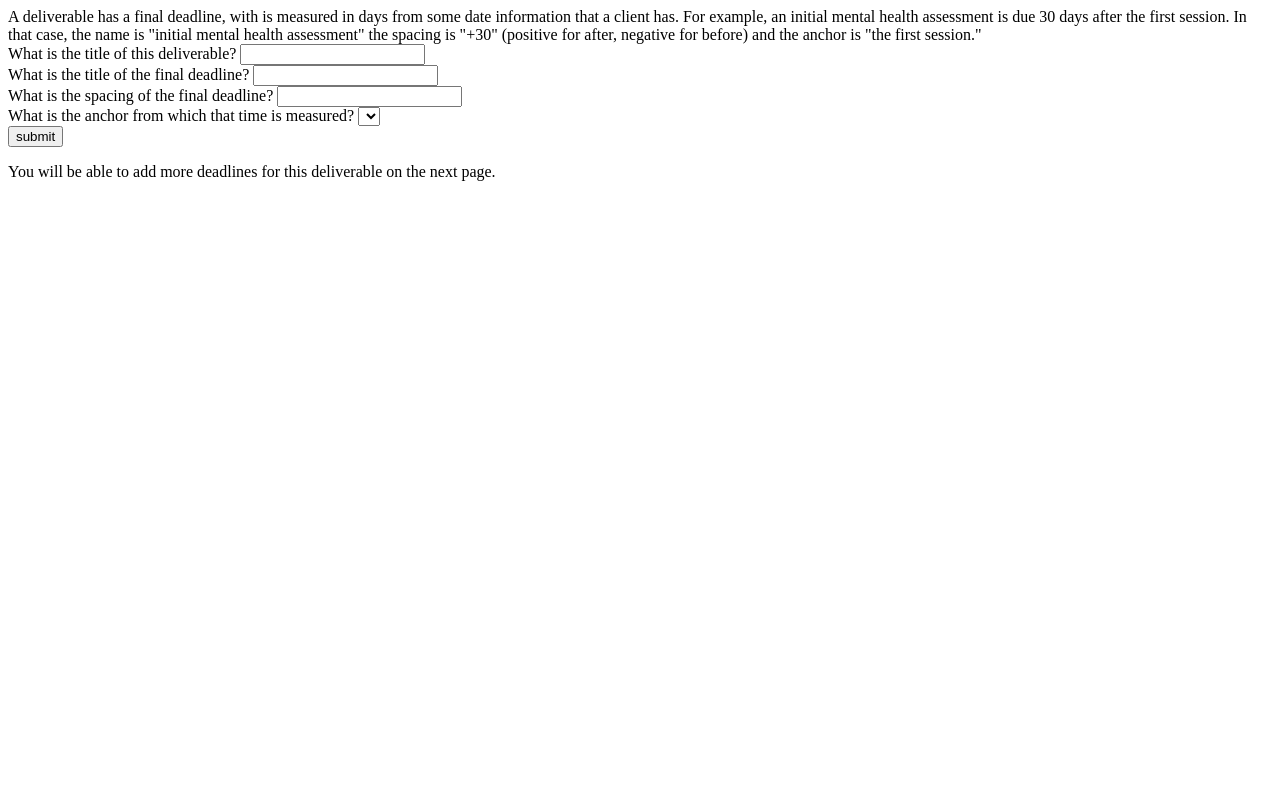
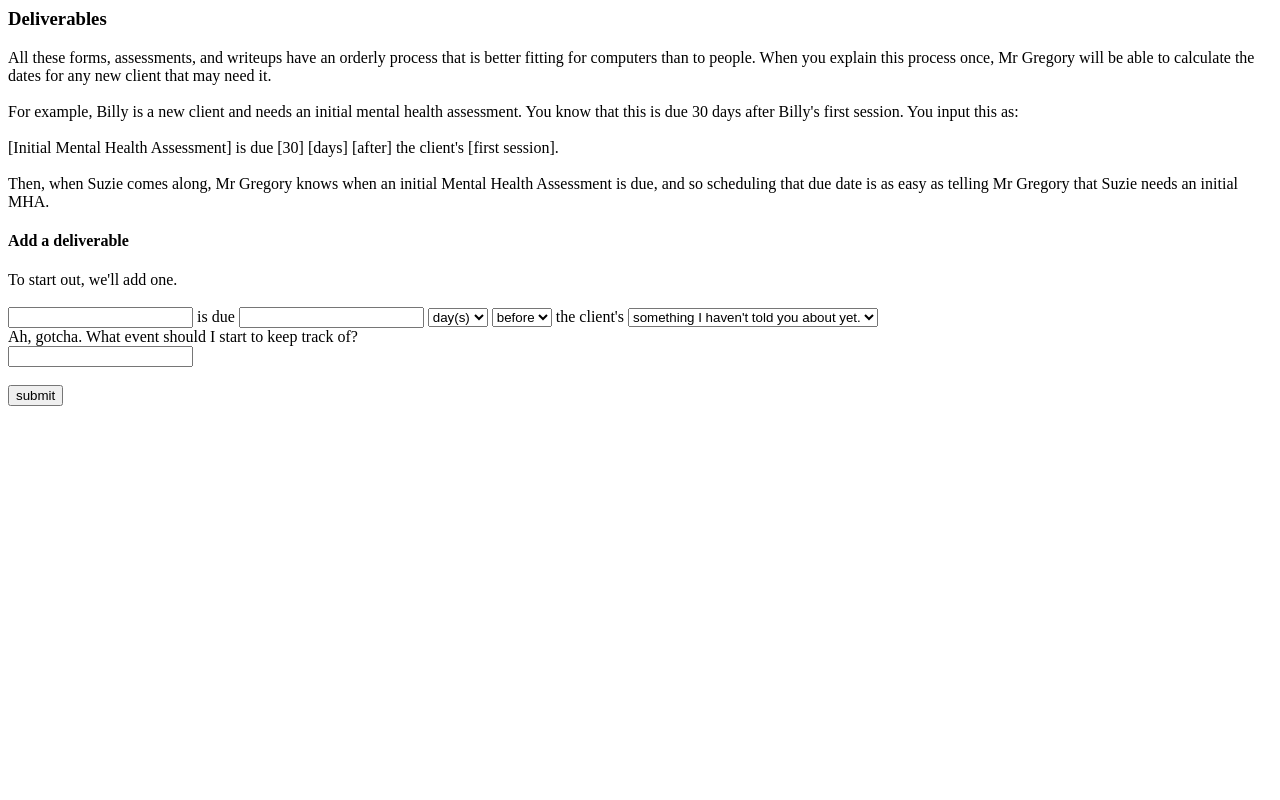
Before and after one commit to MrMallIronmaker/mrgregory, a Django app: page /new_deliverable/ in a window 1280 px wide. Run offline with Django 3.2, Linux system fonts and the light colour scheme; data that the repository does not hold is empty.

Commit message:
Rework flow (fix bug #1)

```diff
--- a/paperwork/templates/paperwork/deliverables.html
+++ b/paperwork/templates/paperwork/deliverables.html
@@ -1,5 +1,3 @@
-So now come the deliverables. These are the big deals, like mental health assessments.<br>
-
 <h4> Deliverable List </h4>
 
 {% if deliverable_list %}
@@ -18,5 +16,6 @@ So now come the deliverables. These are the big deals, like mental health assess
 <br>
 
 {% if deliverable_list %}
-	Now that you've got your clients, and your deliverables, you can <a href="/tasks/"> generate your tasks. </a>
+	Now that you've got your deliverables, you can <a href="/clients/">add
+	your clients</a>.
 {% endif %}
--- a/paperwork/templates/paperwork/new_deliverable.html
+++ b/paperwork/templates/paperwork/new_deliverable.html
@@ -1,20 +1,66 @@
-A deliverable has a final deadline, with is measured in days from some date information that a client has. For example, an initial mental health assessment is due 30 days after the first session. In that case, the name is "initial mental health assessment" the spacing is "+30" (positive for after, negative for before) and the anchor is "the first session."
+<h3> Deliverables </h3>
+
+All these forms, assessments, and writeups have an orderly process that is
+better fitting for computers than to people. When you explain this process once,
+Mr Gregory will be able to calculate the dates for any new client that may need
+it.<br>
+<br>
+
+For example, Billy is a new client and needs an initial mental health
+assessment. You know that this is due 30 days after Billy's first session. You
+input this as:<br>
+<br>
+[Initial Mental Health Assessment] is due [30] [days] [after] the client's
+[first session].<br>
+<br>
+Then, when Suzie comes along, Mr Gregory knows when an initial Mental Health
+Assessment is due, and so scheduling that due date is as easy as telling Mr
+Gregory that Suzie needs an initial MHA.
+<br>
+
+<h4> Add a deliverable </h4>
+
+To start out, we'll add one.
+<br><br>
+
+<script>
+function anchorChanged() {
+	if (document.getElementById("anchorselect").value === "other") {
+		document.getElementById("otherdiv").style.display = 'block';
+	} else {
+		document.getElementById("otherdiv").style.display = 'none';
+	}
+}
+</script>
 
 <form action="/new_deliverable/" method="post">
 {% csrf_token %}
-What is the title of this deliverable? <input type="text" name="title" /><br>
-What is the title of the final deadline? <input type="text" name="deadline_title" /><br>
-What is the spacing of the final deadline? <input type="number" name="number" /><br>
-What is the anchor from which that time is measured?
+<input type="text" name="title" /> is due
+<input type="number" name="number" />
 
-<select name="anchor">
+<select name="duration">
+	<option value="day">day(s)</option>
+	<!--option value="week">week(s)</option-->
+	<!--option value="month">month(s)</option-->
+</select>
+<select name="relation">
+	<option value="before">before</option>
+	<option value="after">after</option>
+</select>
+the client's
+<select name="anchor" id="anchorselect" onchange="anchorChanged()">
 {% for cit in client_info_type_list %}
     <option value="{{cit.id}}">{{cit.title}}</option>
 {% endfor %}
+	<option value="other">something I haven't told you about yet.</option>
 </select>
-<br>
-
+<div id="otherdiv" style="display:none">
+	Ah, gotcha. What event should I start to keep track of? <br>
+	<input type="text" name="otheranchor" />
+</div><br>
 <input type="submit" value="submit" />
 </form>
 
-You will be able to add more deadlines for this deliverable on the next page.
+<script type="text/javascript">
+	anchorChanged(); // if there isn't multiple options, the selection can't be changed.
+</script>
--- a/paperwork/urls.py
+++ b/paperwork/urls.py
@@ -4,7 +4,7 @@ from . import views
 
 app_name = 'paperwork'
 urlpatterns = [
-    url(r'^$', views.index, name='index'),
+    url(r'^$', views.home, name='home'),
     url(r'^client_info_types/$', views.client_info_types),
     url(r'^clients/$', views.clients),
     url(r'^deliverables/$', views.deliverables),
--- a/paperwork/views.py
+++ b/paperwork/views.py
@@ -11,10 +11,12 @@ from .models import ClientInfoType, Client, ClientInfoDate, Deliverable, \
 
 from datetime import timedelta
 
+import logic
+
 # Create your views here.
 
-def index(request):
-    return render(request, 'paperwork/index.html')
+def home(request):
+    return render(request, 'paperwork/home.html')
 
 def client_info_types(request):
 	# does the request have a post option?
@@ -57,17 +59,27 @@ def deliverables(request):
 
 def new_deliverable(request):
 	# if there's a POST, process it and redirect.
-	if all([i in request.POST for i in ["title", "anchor", "number", "deadline_title"]]):
-		cit = ClientInfoType.objects.get(id=request.POST["anchor"])
-		fd = FinalDeadline(
-			relative_info_type=cit,
-			offset=request.POST["number"],
-			title=request.POST["deadline_title"]
-		)
-		fd.save()
-		deliverable = Deliverable(title=request.POST["title"], final=fd)
-		deliverable.save()
-		return HttpResponseRedirect(reverse('paperwork:deliverable', args=(deliverable.id,)))
+	if all([i in request.POST for i in ["title", "anchor", "number", "duration", "relation"]]):
+		# handle the case where I need to make a new client info type
+		cit = None
+		if (request.POST["anchor"] != "other"):
+			cit = ClientInfoType.objects.get(id=request.POST["anchor"])
+		else:
+			if request.POST["otheranchor"]:
+				cit = ClientInfoType(title=request.POST["otheranchor"])
+				cit.save()
+
+		if cit:
+			fd = FinalDeadline(
+				relative_info_type=cit,
+				offset=logic.time_phrase(request.POST["number"],
+					request.POST["duration"], request.POST["relation"]),
+				title=request.POST["title"]
+			)
+			fd.save()
+			deliverable = Deliverable(title=request.POST["title"], final=fd)
+			deliverable.save()
+			return HttpResponseRedirect(reverse('paperwork:deliverable', args=(deliverable.id,)))
 
 	# if there's no POST, then just go ahead and display the page.
 	return render(request, 'paperwork/new_deliverable.html', {
@@ -81,11 +93,12 @@ def view_deliverable(request, deliverable_id):
 	deadlines = [i for i in step_deadlines] + [deliverable.final]
 
 	# if valid POST:
-	if all([i in request.POST for i in ["title", "anchor", "number"]]):
+	if all([i in request.POST for i in ["title", "anchor", "number", "duration", "relation"]]):
 		step_deadline = StepDeadline(
 			deliverable=deliverable,
 			ancestor=Deadline.objects.get(id=request.POST["anchor"]),
-			offset=request.POST["number"],
+			offset=logic.time_phrase(request.POST["number"],
+				request.POST["duration"], request.POST["relation"]),
 			title=request.POST["title"])
 		step_deadline.save()
 		deadlines += [step_deadline]
```
Also changed, not shown: paperwork/logic.py (added, +9 -0 lines), paperwork/models.py (+10 -0 lines), paperwork/templates/paperwork/clients.html (+4 -5 lines), paperwork/templates/paperwork/deliverable.html (+24 -12 lines), paperwork/templates/paperwork/home.html (added, +18 -0 lines), paperwork/templates/paperwork/index.html (deleted, +0 -7 lines).
